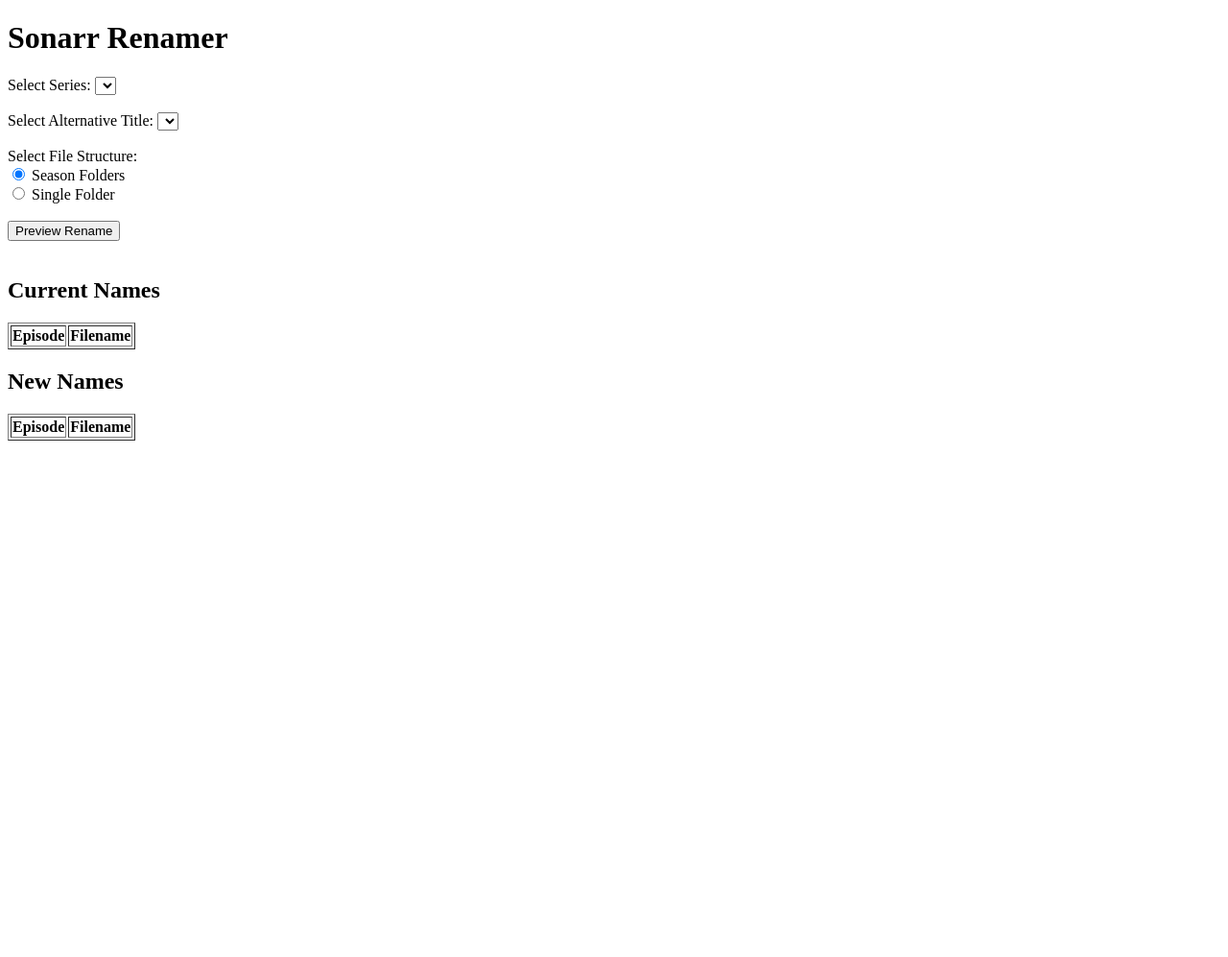
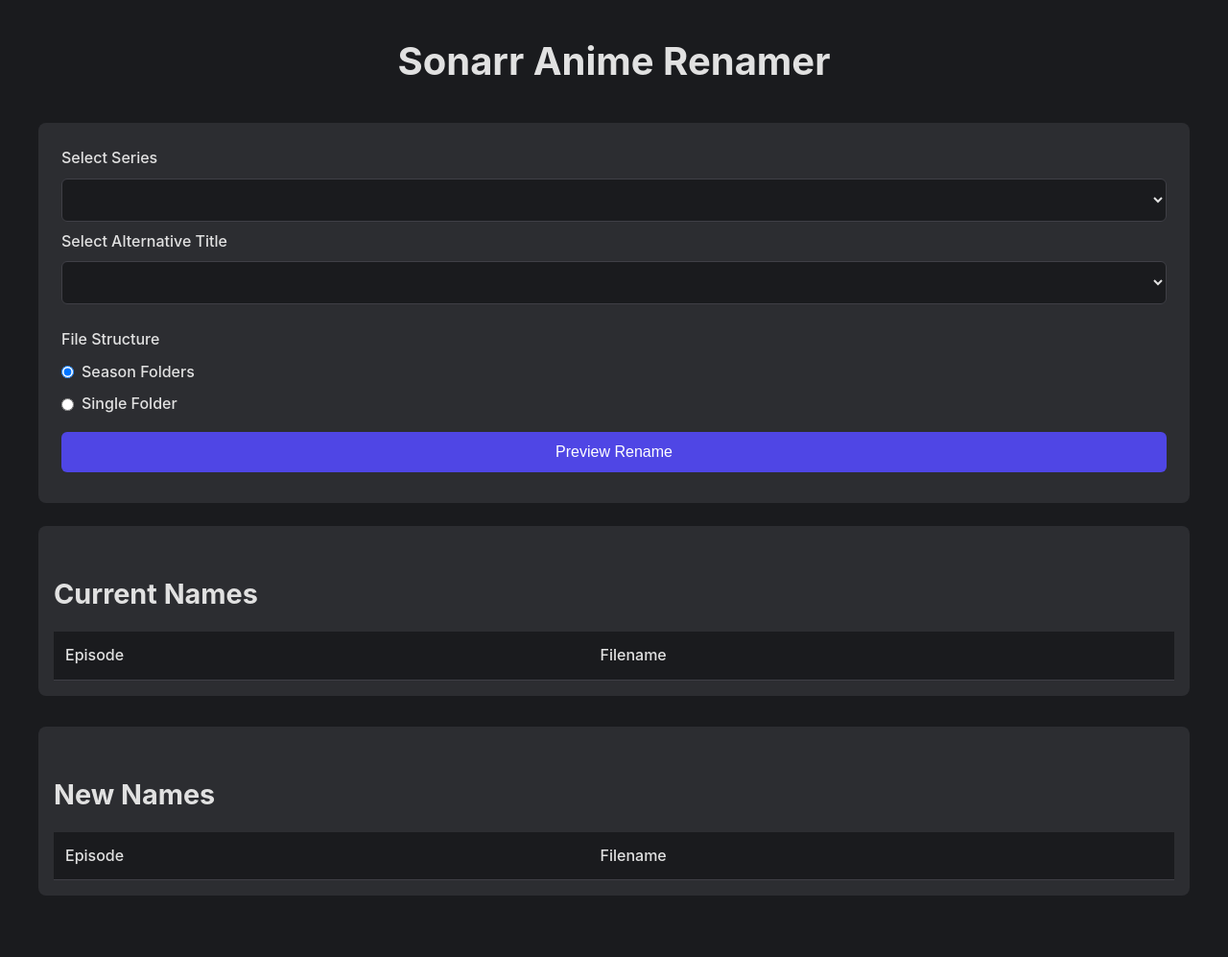
Before and after one commit to laglink17/renamerr, a Flask app: page / in a window 1280 px wide. Shown: the whole page at 96% size. Before the commit the page ends 459 px from the top, so only its background shows below. Run offline with Flask 3, Linux system fonts and the light colour scheme; data that the repository does not hold is empty.

Commit message:
Better looking web interface

```diff
--- a/templates/index.html
+++ b/templates/index.html
@@ -3,7 +3,148 @@
 <head>
     <meta charset="UTF-8">
     <meta name="viewport" content="width=device-width, initial-scale=1.0">
-    <title>Sonarr Renamer</title>
+    <title>Sonarr Anime Renamer</title>
+    <style>
+        :root {
+            --bg-primary: #1a1b1e;
+            --bg-secondary: #2c2d31;
+            --text-primary: #e1e1e1;
+            --text-secondary: #a1a1a1;
+            --accent: #4f46e5;
+            --accent-hover: #4338ca;
+            --border: #3f3f46;
+        }
+
+        * {
+            margin: 0;
+            padding: 0;
+            box-sizing: border-box;
+        }
+
+        body {
+            font-family: -apple-system, BlinkMacSystemFont, "Segoe UI", Roboto, Arial, sans-serif;
+            background-color: var(--bg-primary);
+            color: var(--text-primary);
+            line-height: 1.6;
+            padding: 2rem;
+        }
+
+        .container {
+            max-width: 1200px;
+            margin: 0 auto;
+        }
+
+        h1 {
+            font-size: 2.5rem;
+            margin-bottom: 2rem;
+            color: var(--text-primary);
+            text-align: center;
+        }
+
+        h2 {
+            font-size: 1.8rem;
+            margin: 2rem 0 1rem;
+            color: var(--text-primary);
+        }
+
+        .form-group {
+            margin-bottom: 1.5rem;
+            background-color: var(--bg-secondary);
+            padding: 1.5rem;
+            border-radius: 8px;
+        }
+
+        label {
+            display: block;
+            margin-bottom: 0.5rem;
+            color: var(--text-primary);
+            font-weight: 500;
+        }
+
+        select, button {
+            width: 100%;
+            padding: 0.75rem;
+            border-radius: 6px;
+            border: 1px solid var(--border);
+            background-color: var(--bg-primary);
+            color: var(--text-primary);
+            font-size: 1rem;
+            margin-bottom: 0.5rem;
+        }
+
+        select:focus {
+            outline: none;
+            border-color: var(--accent);
+        }
+
+        .radio-group {
+            margin: 1rem 0;
+        }
+
+        .radio-label {
+            display: flex;
+            align-items: center;
+            margin-bottom: 0.5rem;
+            cursor: pointer;
+        }
+
+        .radio-label input[type="radio"] {
+            margin-right: 0.5rem;
+        }
+
+        button {
+            background-color: var(--accent);
+            color: white;
+            border: none;
+            cursor: pointer;
+            font-weight: 500;
+            transition: background-color 0.2s;
+        }
+
+        button:hover {
+            background-color: var(--accent-hover);
+        }
+
+        #confirm-btn {
+            margin-top: 1rem;
+        }
+
+        .table-wrapper {
+            background-color: var(--bg-secondary);
+            border-radius: 8px;
+            padding: 1rem;
+            overflow-x: auto;
+            margin-bottom: 2rem;
+        }
+
+        table {
+            width: 100%;
+            border-collapse: collapse;
+            margin-top: 0.5rem;
+        }
+
+        th, td {
+            padding: 0.75rem;
+            text-align: left;
+            border-bottom: 1px solid var(--border);
+        }
+
+        th {
+            background-color: var(--bg-primary);
+            color: var(--text-primary);
+            font-weight: 500;
+        }
+
+        tr:hover td {
+            background-color: rgba(79, 70, 229, 0.1);
+        }
+
+        @media (max-width: 768px) {
+            body {
+                padding: 1rem;
+            }
+        }
+    </style>
     <script>
         window.onload = fetchSeries;
 
@@ -38,13 +179,11 @@
         async function previewRename() {
             const seriesId = document.getElementById('series-select').value;
             const chosenTitle = document.getElementById('alt-titles-select').value;
-
-            // Get the selected file structure option
             const structureOption = document.querySelector('input[name="file-structure"]:checked').value;
             const useSeasonFolders = structureOption === "season_folders";
 
             if (!seriesId || !chosenTitle) {
-                return alert('Select a series and a title first.');
+                return alert('Please select both a series and a title first.');
             }
 
             const response = await fetch('/preview-rename', {
@@ -97,29 +236,34 @@
     </script>
 </head>
 <body>
-    <h1>Sonarr Renamer</h1>
-    <label for="series-select">Select Series:</label>
+    <div class="container">
+        <h1>Sonarr Anime Renamer</h1>
+
+        <div class="form-group">
+            <label for="series-select">Select Series</label>
             <select id="series-select" onchange="fetchAlternativeTitles()"></select>
-    <br><br>
-    <label for="alt-titles-select">Select Alternative Title:</label>
+
+            <label for="alt-titles-select">Select Alternative Title</label>
             <select id="alt-titles-select"></select>
-    <br><br>
-    <label>Select File Structure:</label>
-    <br>
-    <label>
+
+            <div class="radio-group">
+                <label>File Structure</label>
+                <label class="radio-label">
                     <input type="radio" name="file-structure" value="season_folders" checked>
                     Season Folders
                 </label>
-    <br>
-    <label>
+                <label class="radio-label">
                     <input type="radio" name="file-structure" value="single_folder">
                     Single Folder
                 </label>
-    <br><br>
+            </div>
+
             <button onclick="previewRename()">Preview Rename</button>
-    <br><br>
+        </div>
+
+        <div class="table-wrapper">
             <h2>Current Names</h2>
-    <table border="1">
+            <table>
                 <thead>
                     <tr>
                         <th>Episode</th>
@@ -128,8 +272,11 @@
                 </thead>
                 <tbody id="current-names"></tbody>
             </table>
+        </div>
+
+        <div class="table-wrapper">
             <h2>New Names</h2>
-    <table border="1">
+            <table>
                 <thead>
                     <tr>
                         <th>Episode</th>
@@ -138,6 +285,9 @@
                 </thead>
                 <tbody id="new-names"></tbody>
             </table>
+        </div>
+
         <button id="confirm-btn" style="display: none;">Confirm Rename</button>
+    </div>
 </body>
 </html>
```
Also changed, not shown: 4 other files. Lines whose indentation alone changed are shown as unchanged.
